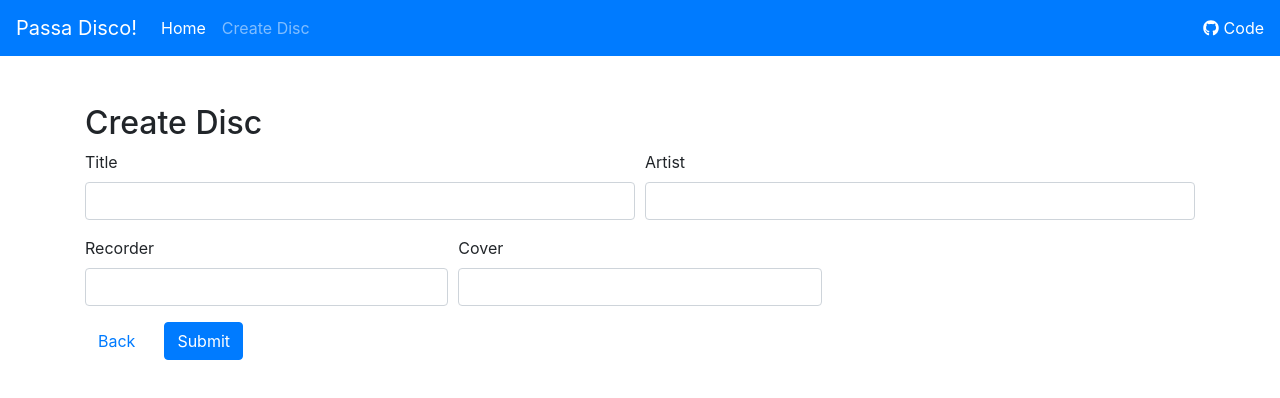
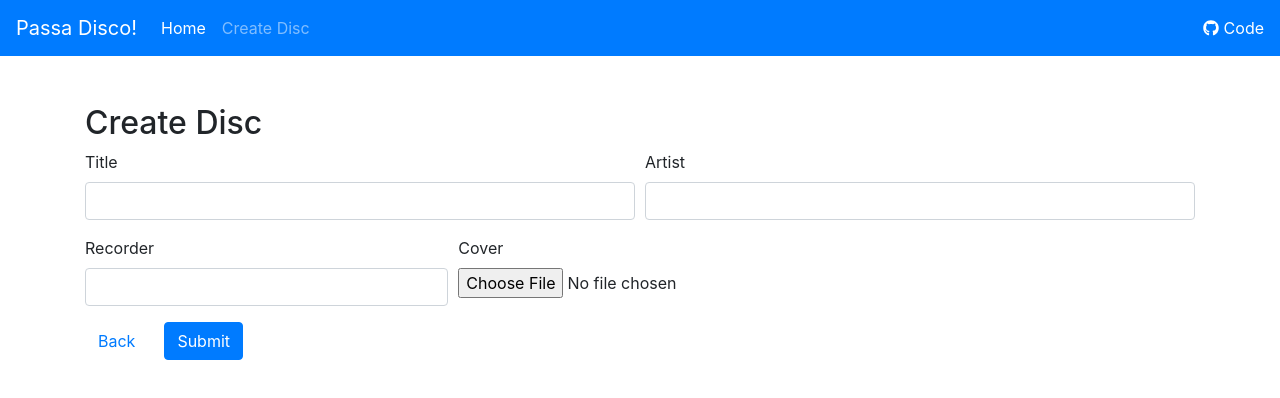
Before and after one commit to jhgv/passa-disco, a React (Create React App) app in the folder frontend/: page /discs/create in a window 1280 px wide. Shown: the top 398 px of the page. Built offline with nearby package versions, Linux system fonts and the light colour scheme.

Commit message:
adding file input for the cover album

```diff
--- a/frontend/src/actions/index.js
+++ b/frontend/src/actions/index.js
@@ -11,7 +11,14 @@ import {
 import history from '../history';
 
 export const createDisc = formValues => async (dispatch, getState) => {
-  const response = await discs.post('/discs', formValues);
+  let formData = new FormData();
+  formData.append('cover', formValues.cover);
+  formData.append('disc', formValues);
+  const response = await discs.post('/discs', formData, {
+    headers: {
+      'Content-Type': 'multipart/form-data'
+    }
+  });
   dispatch({ type: CREATE_DISC, payload: response.data });
   history.push('/');
 };
--- a/frontend/src/components/disc/DiscForm.js
+++ b/frontend/src/components/disc/DiscForm.js
@@ -9,16 +9,10 @@ class DiscForm extends React.Component {
     }
   }
 
-  renderInput = ({ input, label, meta, inputType = 'text' }) => {
-    const typeProps =
-      inputType !== 'number'
-        ? { type: inputType }
-        : { type: 'number', step: 'any' };
-
+  renderInput = ({ input, label, meta }) => {
     const className = `form-control ${
       meta.error && meta.touched ? 'is-invalid' : ''
     }`;
-
     return (
       <div>
         <label>{label}</label>
@@ -26,12 +20,32 @@ class DiscForm extends React.Component {
           {...input}
           autoComplete="off"
           className={className}
-          {...typeProps}
+          type="text"
         />
         {this.renderError(meta)}
       </div>
     );
   };
+
+  adaptFileEventToValue = delegate => e => delegate(e.target.files[0]);
+
+  renderFileInput = ({
+    input: { value: omitValue, onChange, onBlur, ...inputProps },
+    label,
+    ...props
+  }) => (
+    <div>
+      <label>{label}</label>
+      <input
+        onChange={this.adaptFileEventToValue(onChange)}
+        onBlur={this.adaptFileEventToValue(onBlur)}
+        type="file"
+        accept=".jpg, .png, .jpeg"
+        {...inputProps}
+        {...props}
+      />
+    </div>
+  );
 
   onSubmit = formValues => {
     this.props.onSubmit(formValues);
@@ -58,7 +72,11 @@ class DiscForm extends React.Component {
           </div>
 
           <div className="form-group col-md-4">
-            <Field name="cover" component={this.renderInput} label="Cover" />
+            <Field
+              name="cover"
+              label="Cover"
+              component={this.renderFileInput}
+            />
           </div>
         </div>
         <Link to="/" className="btn btn-link mr-3">
```
Also changed, not shown: 1 other file (tests, documents, lock files or other folders).
